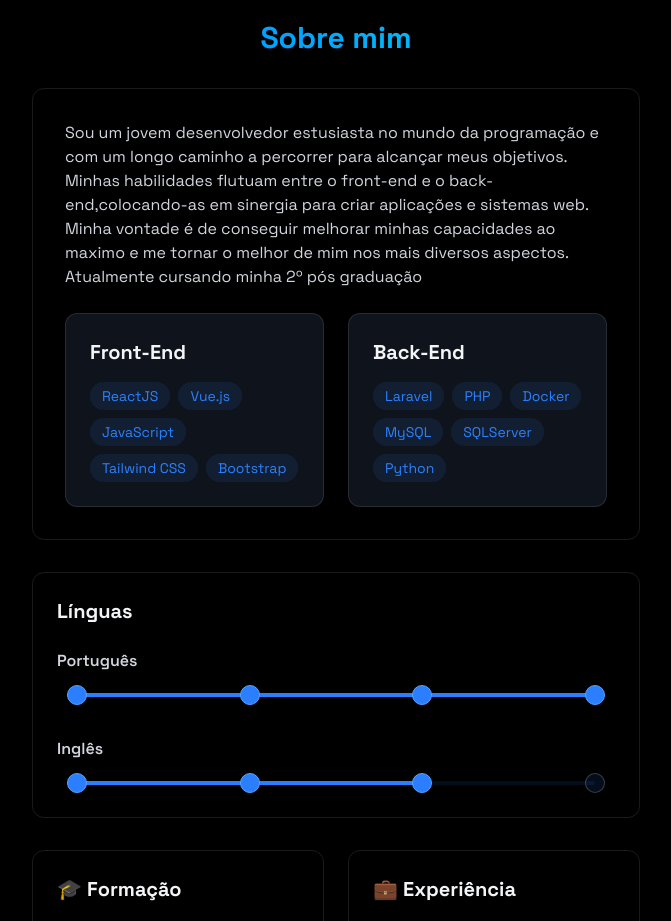
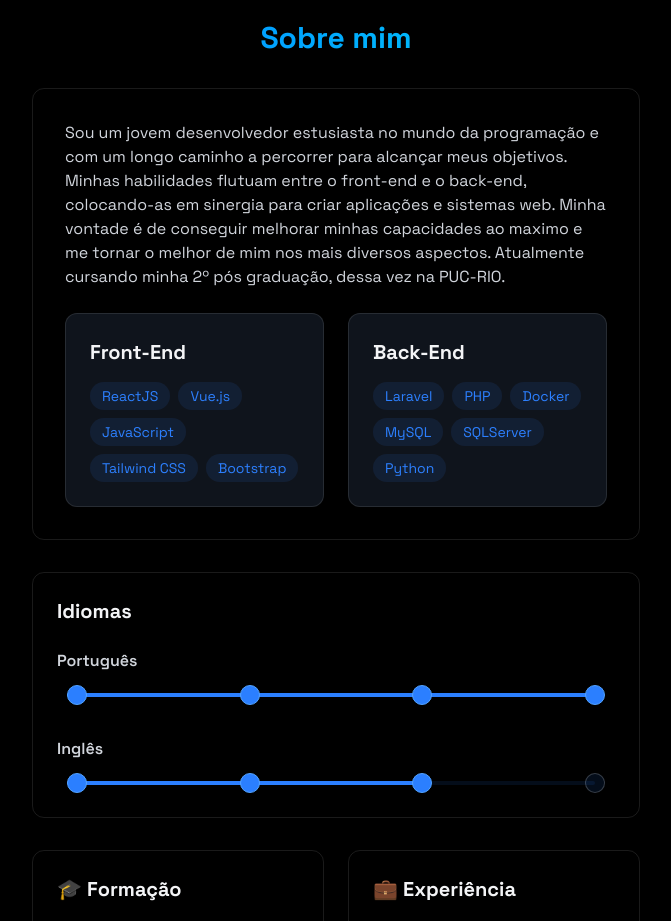
Before and after one commit to Danreby/danreby-portifolio, a React (Vite) app: page / in a window 1280 px wide. Shown: the part 860-1781 px from the top of the page, without its empty margins (304-975 px from the left). Built offline with nearby package versions, Linux system fonts and the light colour scheme.

Commit message:
Corrigindo o about

```diff
--- a/src/components/sections/About.jsx
+++ b/src/components/sections/About.jsx
@@ -11,7 +11,7 @@ export const About = ({ language }) => {
   const texts = {
     pt: {
       title:'Sobre mim',
-      subtitle: 'Sou um jovem desenvolvedor estusiasta no mundo da programação e com um longo caminho a percorrer para alcançar meus objetivos. Minhas habilidades flutuam entre o front-end e o back-end,colocando-as em sinergia para criar aplicações e sistemas web. Minha vontade é de conseguir melhorar minhas capacidades ao maximo e me tornar o melhor de mim nos mais diversos aspectos. Atualmente cursando minha 2º pós graduação',
+      subtitle: 'Sou um jovem desenvolvedor estusiasta no mundo da programação e com um longo caminho a percorrer para alcançar meus objetivos. Minhas habilidades flutuam entre o front-end e o back-end, colocando-as em sinergia para criar aplicações e sistemas web. Minha vontade é de conseguir melhorar minhas capacidades ao maximo e me tornar o melhor de mim nos mais diversos aspectos. Atualmente cursando minha 2º pós graduação, dessa vez na PUC-RIO.',
       formation: 'Formação',
       formation1: 'Pós Graduação em Desenvolvimento Full-Stack',
       formation2: 'Graduação em Sistemas da Informação',
@@ -24,7 +24,7 @@ export const About = ({ language }) => {
     },
     en: {
       title:'About Me',
-      subtitle: 'I am a young and enthusiastic developer in the world of programming, with a long journey ahead to achieve my goals. My skills range from front-end to back-end, combining both in synergy to create web applications and systems. My goal is to continuously improve my abilities to the fullest and become the best version of myself in every possible way. Currently pursuing my second postgraduate degree.',
+      subtitle: 'I am a young and enthusiastic developer in the world of programming, with a long journey ahead to achieve my goals. My skills range from front-end to back-end, combining both in synergy to create web applications and systems. My goal is to continuously improve my abilities to the fullest and become the best version of myself in every possible way. Currently pursuing my second postgraduate degree, In PUC-RIO this time.',
       formation: 'Education',
       formation1: 'Postgraduate Certificate in Full-Stack Development',
       formation2: 'BSc in Information Systems ',
@@ -100,7 +100,7 @@ export const About = ({ language }) => {
               </div>
               <div className="rounded-xl p-6 mt-8 border border-white/10">
                   <h3 className="text-xl font-bold mb-6">
-                  {language === "en" ? "Languages" : "Línguas"}
+                  {language === "en" ? "Languages" : "Idiomas"}
                   </h3>
                   <div className="space-y-8">
                   {languages.map(({ name, level }, idx) => (
```
